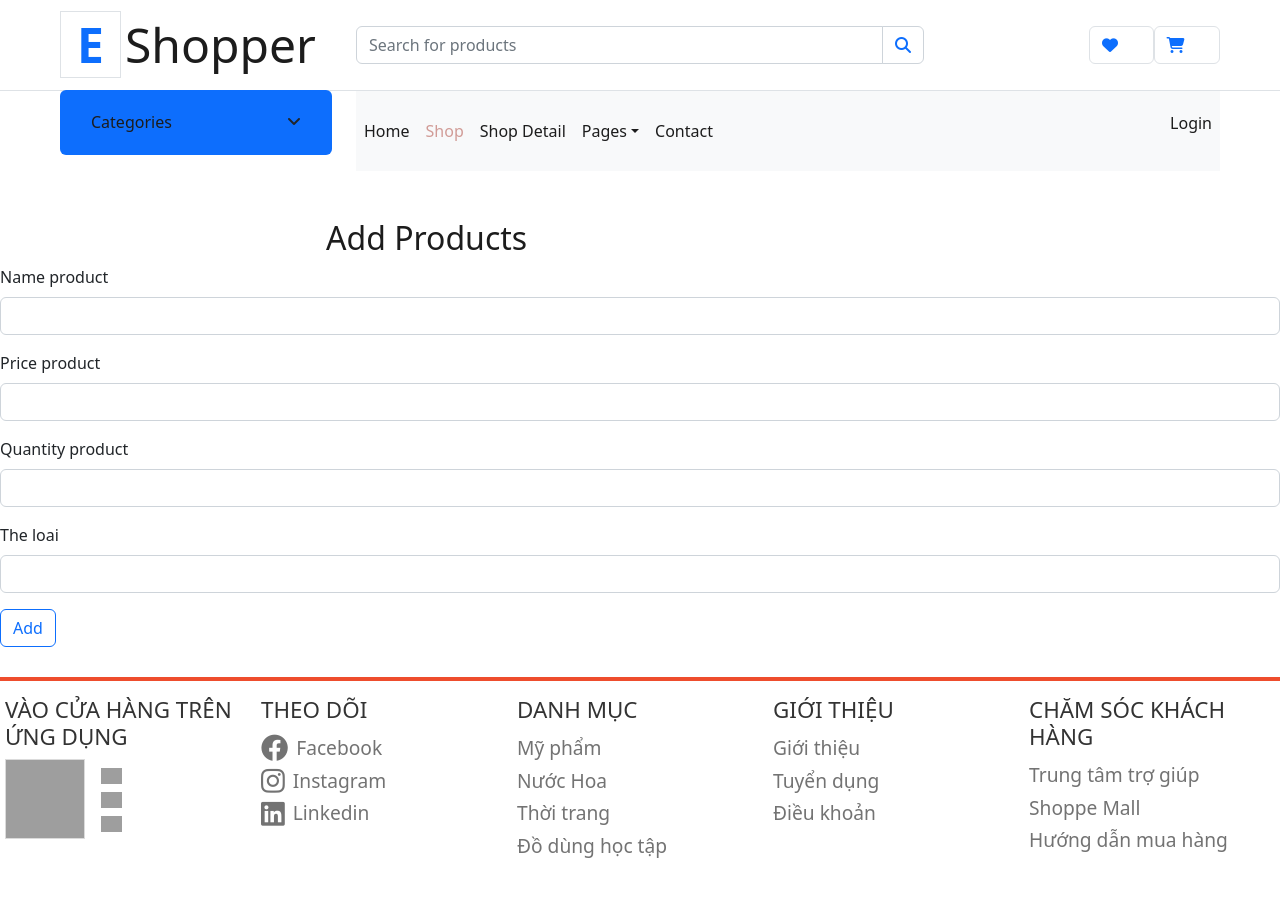
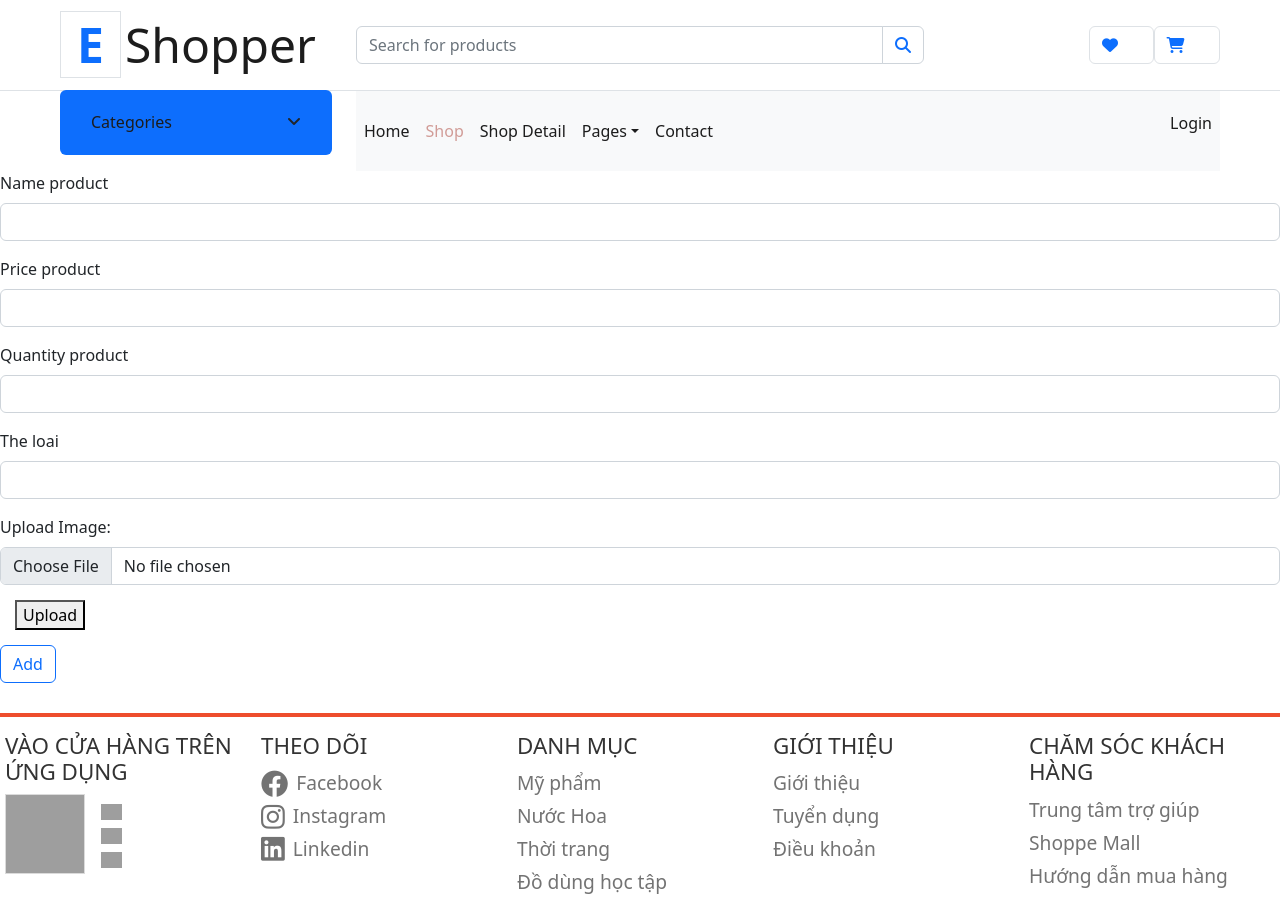
Before and after one commit to hoangfleez/eShop2_FE, a React (Vite) app: page /add-product in a window 1280 px wide. Before the commit the page ends 879 px from the top, so only its background shows below. Built offline with nearby package versions, Linux system fonts and the light colour scheme; grey boxes are pictures that could not be loaded.

Commit message:
upload firebase

```diff
--- a/index.html
+++ b/index.html
@@ -30,6 +30,8 @@
             crossorigin="anonymous" referrerpolicy="no-referrer"/>
       <link href="https://fonts.googleapis.com/css2?family=Montserrat:wght@300;400;500;700&display=swap" rel="stylesheet">
 
+      <link rel="stylesheet" href="https://cdnjs.cloudflare.com/ajax/libs/font-awesome/6.4.0/css/all.min.css" integrity="sha512-iecdLmaskl7CVkqkXNQ/ZH/XLlvWZOJyj7Yy7tcenmpD1ypASozpmT/E0iPtmFIB46ZmdtAc9eNBvH0H/ZpiBw==" crossorigin="anonymous" referrerpolicy="no-referrer" />
+
   </head>
   <body>
     <div id="root"></div>
--- a/package.json
+++ b/package.json
@@ -30,7 +30,8 @@
     "react-router-dom": "^6.11.2",
     "react-slick": "^0.29.0",
     "react-swipeable-views": "^0.14.0",
-    "slick-carousel": "^1.8.1"
+    "slick-carousel": "^1.8.1",
+    "uuid": "^9.0.0"
   },
   "devDependencies": {
     "@types/react": "^18.0.28",
--- a/src/pages/product/AddProduct.jsx
+++ b/src/pages/product/AddProduct.jsx
@@ -2,13 +2,29 @@ import {useDispatch, useSelector} from "react-redux";
 import {Link, useNavigate} from "react-router-dom";
 import {Field, Form, Formik} from "formik";
 import {addProduct} from "../../sevives/productService.js";
+import { ref, uploadBytes, getDownloadURL, listAll } from "firebase/storage";
+import { storage } from "../../sevives/firebase.js";
+import { v4 } from "uuid";
+import {useState} from "react";
 
 
 const AddProduct = (props) =>{
+
     const dispatch = useDispatch();
-
     const navigate = useNavigate();
 
+    const [imageUpload, setImageUpload] = useState(null);
+    const [imageUrls, setImageUrls] = useState('');
+
+    const uploadFile = () => {
+        if (imageUpload == null) return;
+        const imageRef = ref(storage, `images/${imageUpload.name + v4()}`);
+        uploadBytes(imageRef, imageUpload).then((snapshot) => {
+            getDownloadURL(snapshot.ref).then(async (url) => {
+                setImageUrls(url);
+            });
+        });
+    };
 
 
     const handleAdd = async (values) => {
@@ -18,20 +34,20 @@ const AddProduct = (props) =>{
         await navigate('/')
     }
 
+
+
     return(
         <>
         <div className="row">
-            <div className="offset-3 col-6 mt-5">
-                <h2>Add Products</h2>
-            </div>
 
             <Formik initialValues={{
                 name: '',
                 price: '',
                 quantity: '',
-                category: '',
+                category: ''
             }}
             onSubmit={(values) =>{
+                values = {...values, image: imageUrls}
                 handleAdd(values)
             }}
             >
@@ -57,11 +73,38 @@ const AddProduct = (props) =>{
                         <Field type="text" className="form-control" id="exampleInput" name={'category'}/>
                     </div>
 
-                    <button type="submit" className="btn btn-outline-primary">Add</button>
+                    <Form>
+
+                        <div className="mb3">
+
+                            {imageUrls && (
+                                <img
+                                    src={imageUrls}
+                                    alt="Preview"
+                                    style={{width: 150, height:150}}
+                                />)}
+
+                            <label htmlFor="arquivo">Upload Image:</label>
+                            <input
+                                id="exampleInput"
+                                type="file"
+                                className="form-control"
+                                onChange={(event) => {
+                                    setImageUpload(event.target.files[0]);
+                                }}
+                            />
+                        </div>
+
+                        <button style={{margin: 15}} onClick={uploadFile}> Upload</button>
+                    </Form>
+
+
+                    <button type="submit" className="btn btn-outline-primary" >Add</button>
 
                 </Form>
 
             </Formik>
+
         </div>
         </>
     )
--- a/src/pages/product/List.jsx
+++ b/src/pages/product/List.jsx
@@ -57,25 +57,6 @@ const List = () => {
 
     return (
         <>
-            <>
-            <Button variant="primary" className="my-3" onClick={handleShow}>
-                 Edit Product
-            </Button>
-
-            <Modal show={show} onHide={handleClose}>
-                <Modal.Header closeButton>
-                    <Modal.Title>Add new Product</Modal.Title>
-                </Modal.Header>
-                <Modal.Body>
-                    <AddProduct handleAddNew={handleAddNew}/>
-                </Modal.Body>
-
-            </Modal>
-        </>
-
-
-
-
             <div>
                 <div id="carouselExampleIndicators" className="carousel slide" data-ride="carousel">
                     <ol className="carousel-indicators">
@@ -111,12 +92,30 @@ const List = () => {
                 </div>
             </div>
 
+
+            <>
+                <Button variant="primary" className="my-3" onClick={handleShow}>
+                    <i className="fa-solid fa-plus"></i> Add
+                </Button>
+
+                <Modal show={show} onHide={handleClose}>
+                    <Modal.Header closeButton>
+                        <Modal.Title>Add new Product</Modal.Title>
+                    </Modal.Header>
+                    <Modal.Body>
+                        <AddProduct handleAddNew={handleAddNew}/>
+                    </Modal.Body>
+
+                </Modal>
+            </>
+
+
             {products && products.map(item => (
             <div className="home-product" key={item.id}>
                 <div className="grid__row">
                     <div className="grid__column-2-4">
                         <a className="home-product-item" href="#">
-                            <div className="home-product-item__img"></div>
+                            <div className="home-product-item__img" style={{backgroundImage: `url(${item.image})`}}></div>
                             <h4 className="home-product-item__name">{item.name}</h4>
 
                             <div className="home-product-item__price">
@@ -152,10 +151,13 @@ const List = () => {
                                 <span className="home-product-item_sale-off-label"> Giảm</span>
                             </div>
                         </a>
-                        <button onClick={()=>dispatch(deleteProduct(item.id))}>Delete</button>
+                        <button onClick={()=>dispatch(deleteProduct(item.id))}><i className="fa-solid fa-trash-can"></i></button>
                         <button
                         onClick={() => handleEditProduct(item)}
-                        >Edit</button>
+                        style={{marginLeft: 20}}
+                        >
+                        <i className="fa-solid fa-pen-to-square"></i>
+                        </button>
 
                     </div>
                 </div>
--- a/src/pages/product/ModalEdit.jsx
+++ b/src/pages/product/ModalEdit.jsx
@@ -88,7 +88,6 @@ const ModalEdit = (props) => {
                             value={category}
                             onChange={(event) => setCategory(event.target.value)}
                         >
-                            <option value="">Select Category</option>
                             <option value="1">hoa qua</option>
                             <option value="2">banh keo</option>
                         </select>
--- a/src/sevives/firebase.js
+++ b/src/sevives/firebase.js
@@ -1,16 +1,18 @@
 import { initializeApp } from "firebase/app";
-import {getStorage} from "firebase/storage";
+import { getStorage } from "firebase/storage";
 
 const firebaseConfig = {
-    apiKey: "AIzaSyBEeuc5h9lXVdFBD9f4zU1ICvR6foavC4Q",
-    authDomain: "blog-reactjs-4074e.firebaseapp.com",
-    projectId: "blog-reactjs-4074e",
-    storageBucket: "blog-reactjs-4074e.appspot.com",
-    messagingSenderId: "366723734041",
-    appId: "1:366723734041:web:fc6a90dfa25a659e786888",
-    measurementId: "G-REVKTWL4CG"
+    // Thêm cấu hình Firebase của bạn ở đây
+        apiKey: "AIzaSyCsLtfXRnMh36DyM2C6y5ffdTXaKZAM4-I",
+    authDomain: "quang-7e2eb.firebaseapp.com",
+    projectId: "quang-7e2eb",
+    storageBucket: "quang-7e2eb.appspot.com",
+    messagingSenderId: "432810140051",
+    appId: "1:432810140051:web:a71ad866b6445a6d394866",
+    measurementId: "G-FX66SEMWHZ"
 };
 
-// Initialize Firebase
 const app = initializeApp(firebaseConfig);
-export const storage = getStorage(app);
+const storage = getStorage(app);
+
+export { storage };
--- a/src/sevives/productService.js
+++ b/src/sevives/productService.js
@@ -14,6 +14,7 @@ export const addProduct = createAsyncThunk(
     async (data)=>{
         await customAPI.post('products',data);
         const res = await customAPI.get('products');
+        console.log(res)
         return res.data;
     }
 )
```
Also changed, not shown: 2 other files (tests, documents, lock files or other folders).
